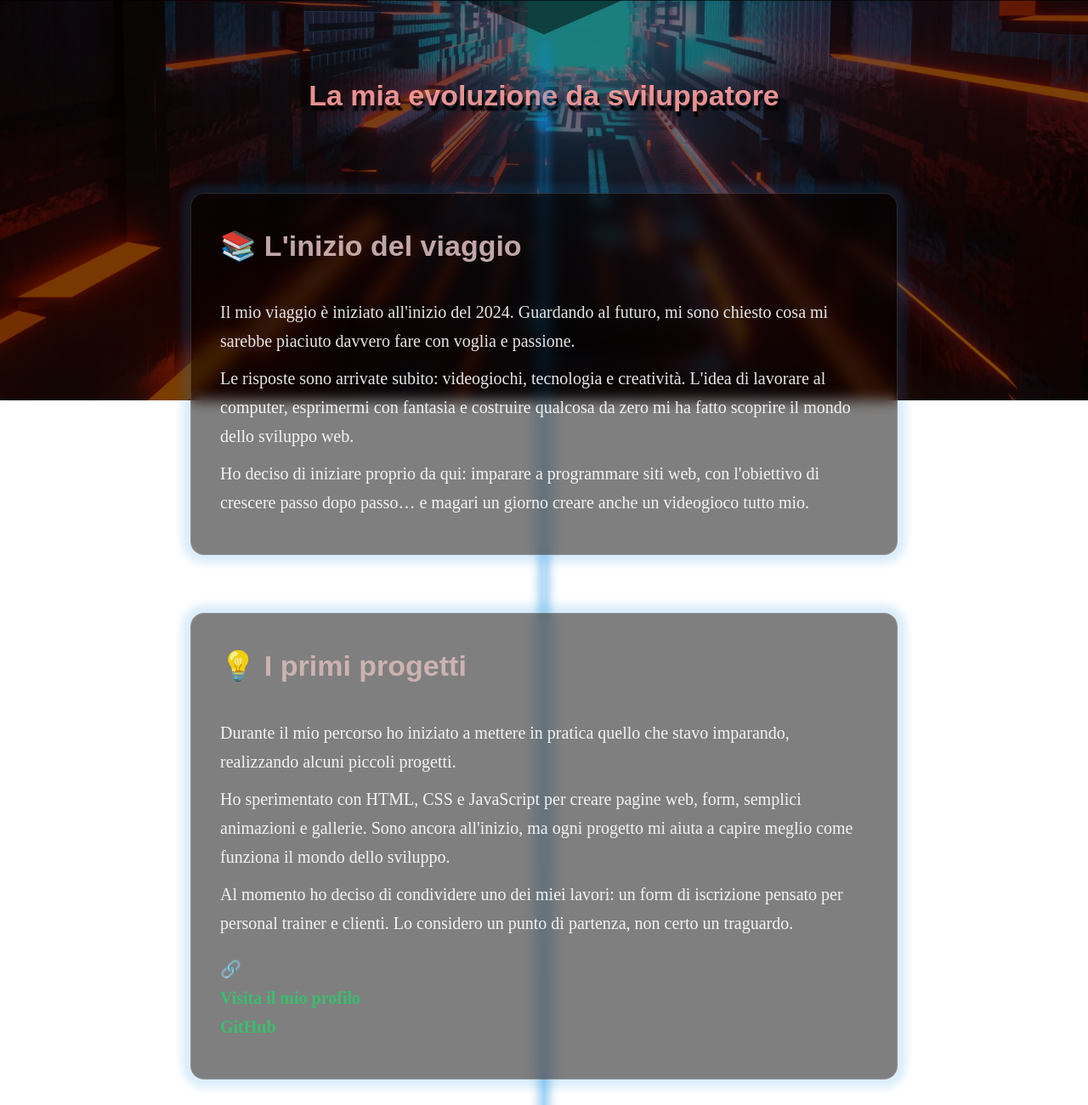
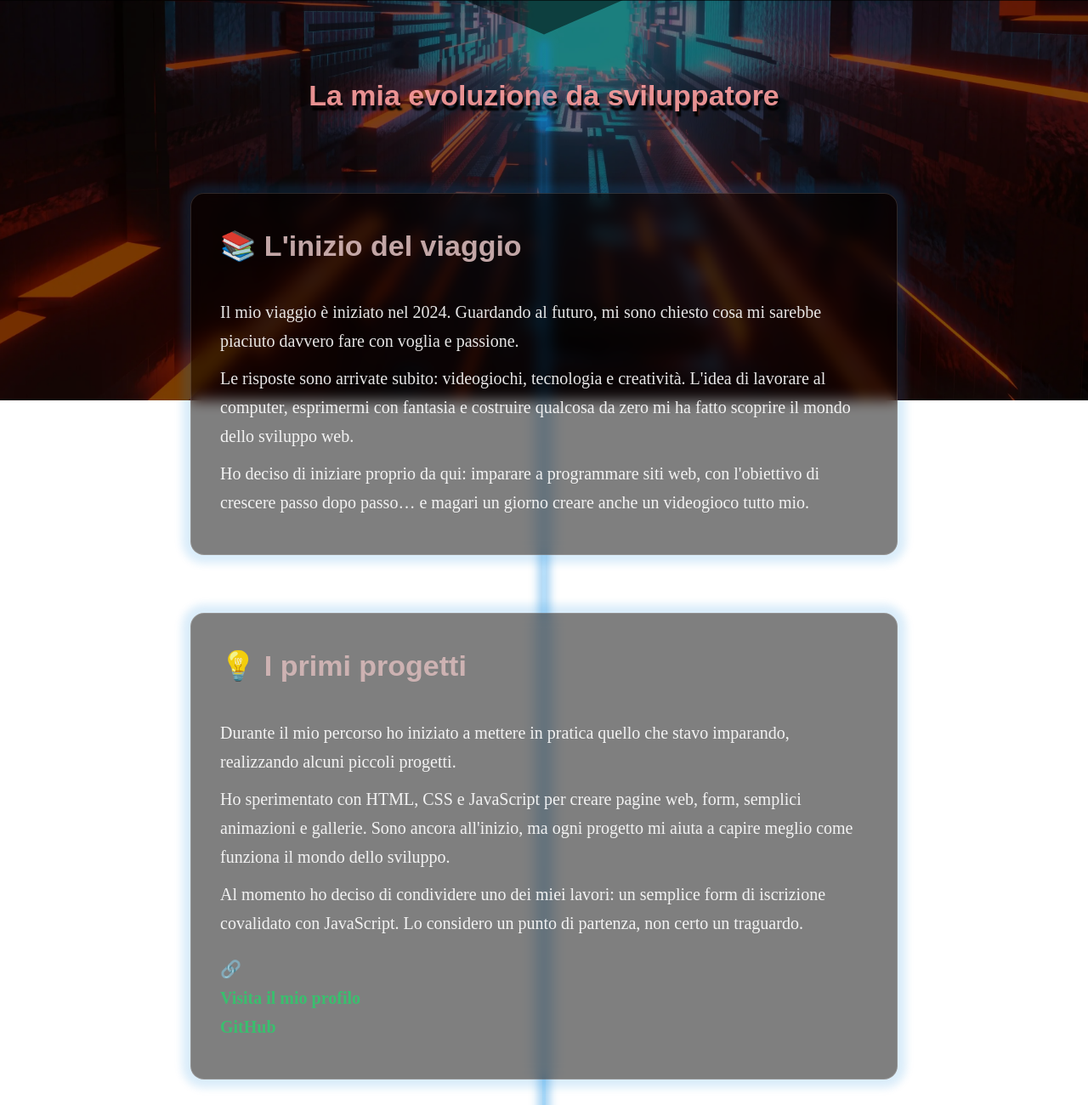
Before and after one commit to Jekosolitario/PortfolioZu, a plain HTML site: page index.html in a window 1280 px wide. Shown: the part 329-1629 px from the top of the page at 85% size. Drawn offline with Linux system fonts and the light colour scheme; a web font is replaced by a local one.

Commit message:
Aggiornamento paragrafi
Modifica di alcune frasi

```diff
--- a/index.html
+++ b/index.html
@@ -122,7 +122,7 @@
             <div class="contenuto-timeline">
                 <h3>📚 L'inizio del viaggio</h3>
                 <p>
-                    Il mio viaggio è iniziato all'inizio del 2024. Guardando al futuro, mi sono chiesto cosa mi sarebbe
+                    Il mio viaggio è iniziato nel 2024. Guardando al futuro, mi sono chiesto cosa mi sarebbe
                     piaciuto davvero fare con voglia e passione.
                 </p>
                 <p>
@@ -151,8 +151,8 @@
                     dello sviluppo.
                 </p>
                 <p>
-                    Al momento ho deciso di condividere uno dei miei lavori: un form di iscrizione pensato per personal
-                    trainer e clienti. Lo considero un punto di partenza, non certo un traguardo.
+                    Al momento ho deciso di condividere uno dei miei lavori: un semplice form di iscrizione covalidato
+                    con JavaScript. Lo considero un punto di partenza, non certo un traguardo.
                 </p>
 
                 <!-- Link al profilo GitHub -->
```
